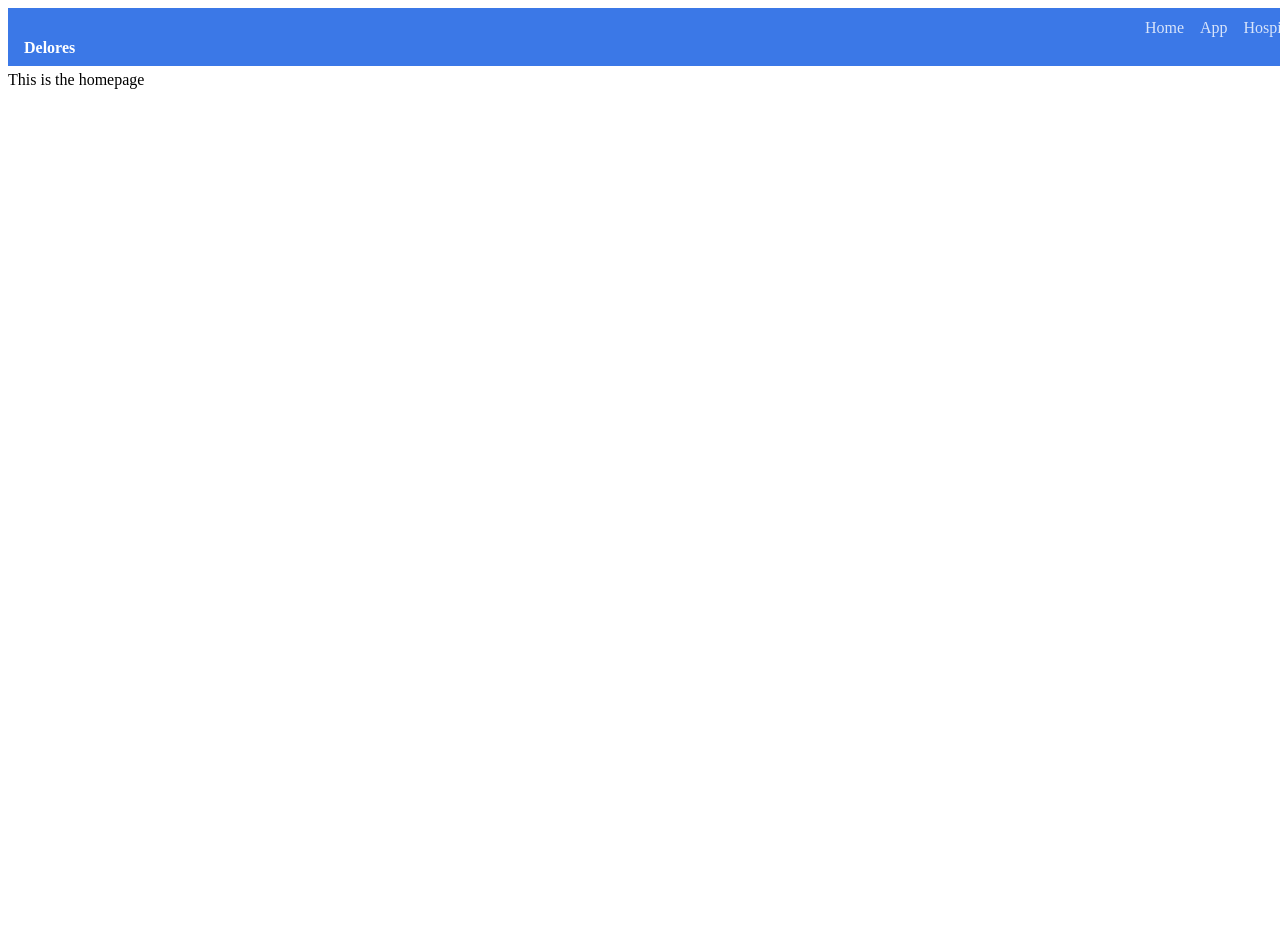
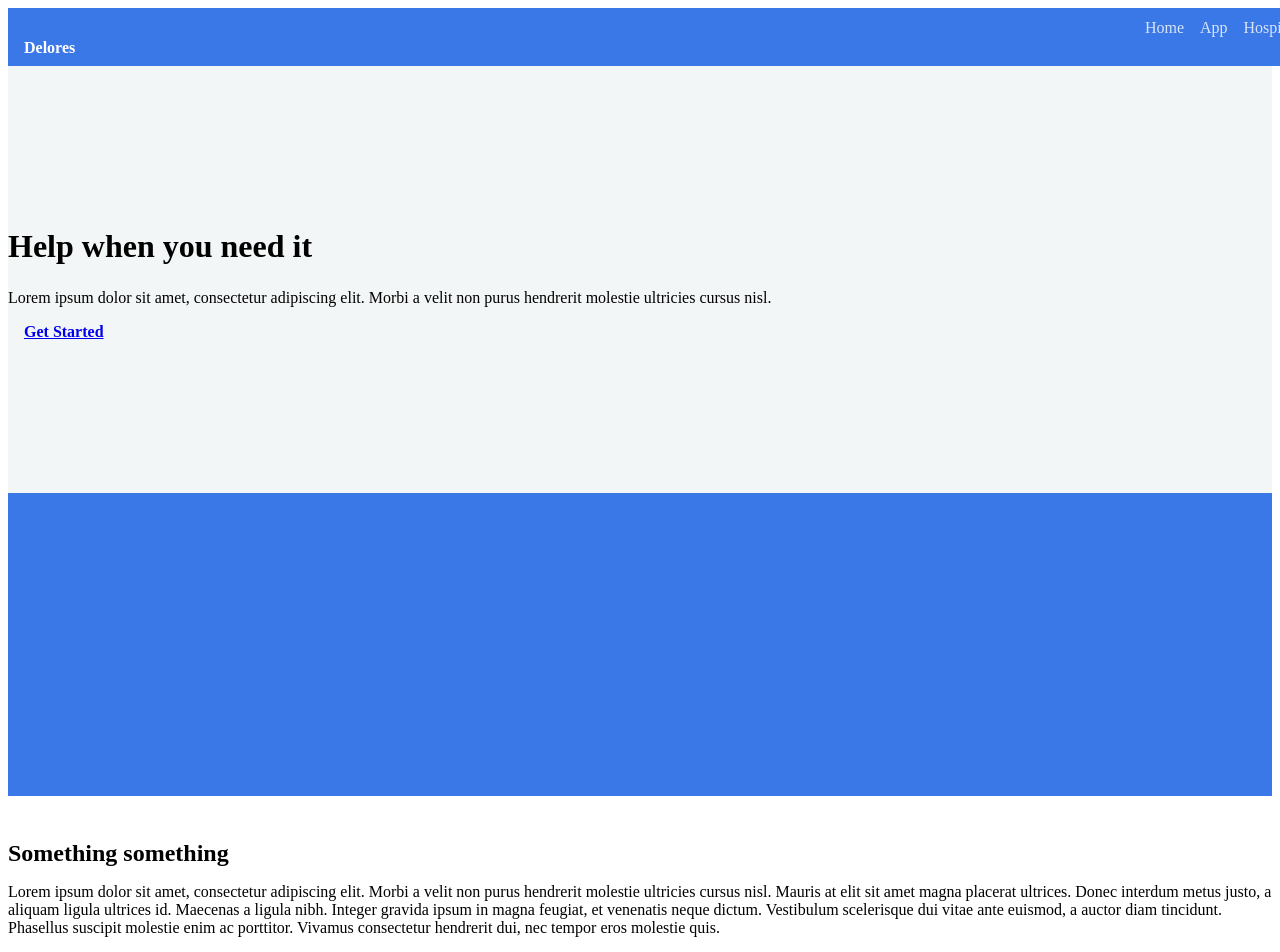
Before and after one commit to cacabo/delores, a React app: page / in a window 1280 px wide. Shown: the top 952 px of the page. Before the commit the page ends 800 px from the top, so only its background shows below. Built offline with nearby package versions, Linux system fonts and the light colour scheme; the HTML template or start-up script is replaced by a standard one.

Commit message:
dummy homepage

```diff
--- /dev/null
+++ b/src/client/components/Btn.js
@@ -0,0 +1,24 @@
+import React from 'react';
+import PropTypes from 'prop-types';
+import { Link } from 'react-router-dom';
+import s from 'styled-components';
+
+const StyledLink = s(Link)`
+  padding: 0.75rem 1rem;
+  font-weight: bold;
+`;
+
+export const Btn = ({ to, children }) => (
+  <StyledLink to={to} className="btn btn-primary">
+    {children}
+  </StyledLink>
+);
+
+Btn.defaultProps = {
+  to: '',
+};
+
+Btn.propTypes = {
+  to: PropTypes.string,
+  children: PropTypes.any.isRequired, // eslint-disable-line
+};
--- /dev/null
+++ b/src/client/components/index.js
@@ -0,0 +1 @@
+export * from './Btn';
--- a/src/client/constants/colors.js
+++ b/src/client/constants/colors.js
@@ -1,6 +1,7 @@
 // Neutrals
 export const WHITE = '#FFF';
 export const WHITE_BORDER = 'rgba(255, 255, 255, 0.1)';
+export const LIGHT_GRAY = 'rgb(243, 246, 246)';
 export const GRAY = '#999';
 export const BLACK = '#000';
 
--- /dev/null
+++ b/src/client/fragments/hero/Hero.js
@@ -0,0 +1,44 @@
+import React from 'react';
+import s from 'styled-components';
+
+import { Btn } from '../../components';
+import { LIGHT_GRAY, BLUE } from '../../constants/colors';
+import { APP_PATH } from '../../routes';
+
+const Col = s.div`
+  padding-top: 12%;
+  padding-bottom: 12%;
+`;
+
+const FirstCol = s(Col)`
+  background: ${LIGHT_GRAY};
+`;
+
+const SecondCol = s(Col)`
+  background: ${BLUE};
+`;
+
+const HeroText = s.h1`
+  margin-bottom: 1.5rem;
+`;
+
+export default () => (
+  <div className="container-fluid">
+    <div className="row">
+      <FirstCol className="col-12 col-md-6">
+        <div className="container">
+          <HeroText>Help when you need it</HeroText>
+          <p>
+            Lorem ipsum dolor sit amet, consectetur adipiscing elit.
+            Morbi a velit non purus hendrerit molestie ultricies cursus nisl.
+          </p>
+
+          <Btn to={APP_PATH}>
+            Get Started
+          </Btn>
+        </div>
+      </FirstCol>
+      <SecondCol className="col-12 col-md-6" />
+    </div>
+  </div>
+);
--- a/src/client/pages/Home.js
+++ b/src/client/pages/Home.js
@@ -1,7 +1,26 @@
 import React from 'react';
+import s from 'styled-components';
+
+import Hero from '../fragments/hero/Hero';
+
+const Container = s.div`
+  padding-top: 1.5rem;
+  padding-bottom: 1.5rem;
+`;
+
+const Subtitle = s.h2`
+  margin-bottom: 1rem;
+`;
 
 export const Home = () => (
-  <div className="container">
-    <p>This is the homepage</p>
-  </div>
+  <>
+    <Hero />
+
+    <Container className="container">
+      <Subtitle>Something something</Subtitle>
+      <p>
+        Lorem ipsum dolor sit amet, consectetur adipiscing elit. Morbi a velit non purus hendrerit molestie ultricies cursus nisl. Mauris at elit sit amet magna placerat ultrices. Donec interdum metus justo, a aliquam ligula ultrices id. Maecenas a ligula nibh. Integer gravida ipsum in magna feugiat, et venenatis neque dictum. Vestibulum scelerisque dui vitae ante euismod, a auctor diam tincidunt. Phasellus suscipit molestie enim ac porttitor. Vivamus consectetur hendrerit dui, nec tempor eros molestie quis. {/* eslint-disable-line */}
+      </p>
+    </Container>
+  </>
 );
```
